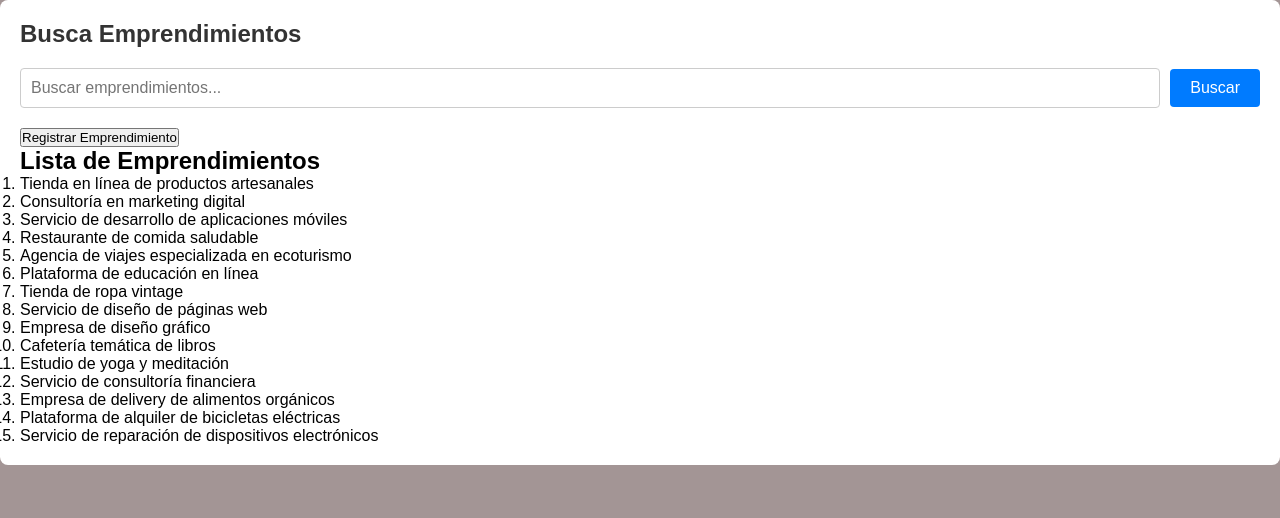
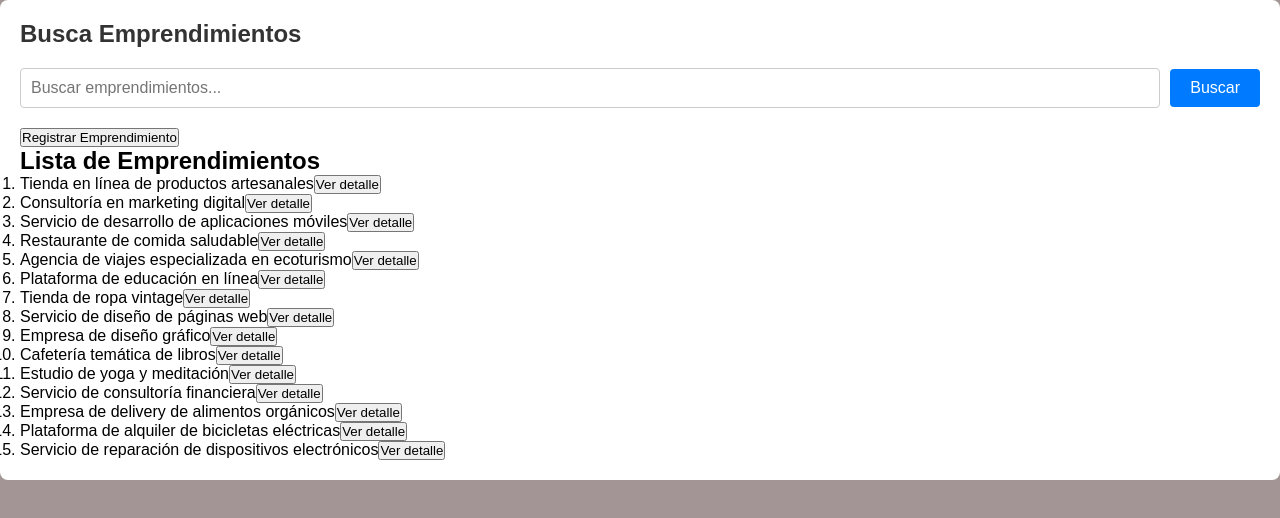
Before and after one commit to TP-Inge/Micro-Emprendimientos, a React (Vite) app: page / in a window 1280 px wide. Both pictures are taken after typing "Sample", "Sample123" into the empty fields and a click on the button "Submit". Shown: the top 518 px of the page. Built offline with nearby package versions, Linux system fonts and the light colour scheme.

Commit message:
le agregue un boton para ver el detalle del emprendimeinto

```diff
--- a/components/Emprendimientos.jsx
+++ b/components/Emprendimientos.jsx
@@ -2,11 +2,19 @@ import React from "react";
 import listaEmprendimientos from '../assets/ListaDeEmprendimientos'
 
 const Emprendimientos = () => {
+
+    const handleVerDetalle = (index)=> {
+        console.log(listaEmprendimientos[index] )
+    }
+
   return (
     <>
       <ol>
         {listaEmprendimientos.map((emprendimiento, index) => (
-          <li key={index}>{emprendimiento}</li>
+          <li key={index}>
+            {emprendimiento}
+            <button onClick={() => handleVerDetalle(index)} >Ver detalle</button>
+          </li>
         ))}
       </ol>
     </>
```
